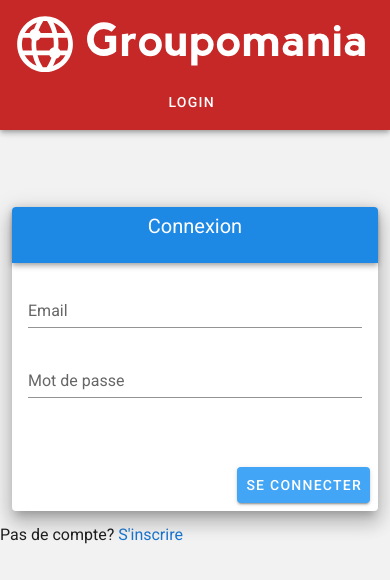
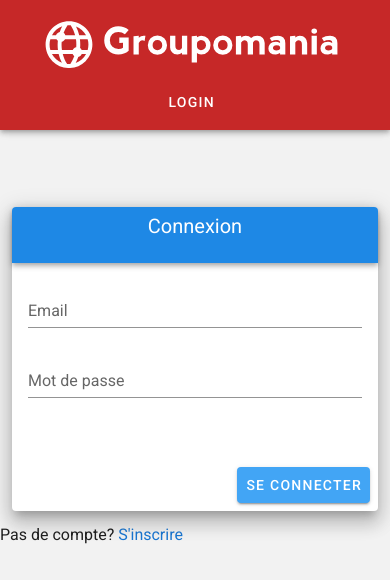
Before and after one commit to TaillepierreN/P7_taillepierre_nicolas, a Vue app in the folder frontend2/: page /login in a window 390 px wide. Shown: the top 580 px of the page. Built offline with nearby package versions, Linux system fonts and the light colour scheme.

Commit message:
Fix responsive

```diff
--- a/frontend2/src/App.vue
+++ b/frontend2/src/App.vue
@@ -14,7 +14,7 @@
             class="shrink mr-2"
             contain
             src="./assets\img\icon-left-font-monochrome-white.svg"
-            width="350"
+            width="295"
             height="80"
           />
         </v-btn>
--- a/frontend2/src/assets/styles/base/_normes.scss
+++ b/frontend2/src/assets/styles/base/_normes.scss
@@ -7,3 +7,11 @@
 .center{
     justify-content: center;
 }
+.small_hide{
+    @include responsive(phone){
+        display: none;
+    }
+}
+.wordbreakN{
+    word-break: normal;
+}
--- a/frontend2/src/assets/styles/component/_comment.scss
+++ b/frontend2/src/assets/styles/component/_comment.scss
@@ -1,24 +1,52 @@
 .com{
+    @include responsive(phone){
+        flex-direction: column;
+        align-items: center;
+    }
     &_user{
         @include flex(column);
         align-items: center;
+        @include responsive(phone){
+            flex-direction: row;
+            justify-content: center;
+        }
         &_nameplate{
             flex-direction: column;
             justify-content: center;
+            @include responsive(phone){
+                flex-direction: row;
+            }
         }
         &_name{
-            word-break: normal;
             @include responsive(phone){
                 font-size: 0.9rem
+            }
+        }
+        &_date{
+            display: flex;
+            flex-direction: column;
+            align-items: center;
+            text-align: center;
+            margin-right: 20px;
+            @include responsive(phone){
+                align-items: flex-start
             }
         }
     }
     &_content{
         @include flex(column);
+        @include responsive(phone){
+            flex: 0 0 100%;
+            max-width: 100%;
+        }
     }
     &_btn{
         @include flex(column);
         justify-content: flex-end;
+        @include responsive(phone){
+            flex-direction: row;
+            justify-content: center;
+        }
         &_text{
             @include responsive(tablet){
                 display: none;
--- a/frontend2/src/components/CommentComponent.vue
+++ b/frontend2/src/components/CommentComponent.vue
@@ -7,7 +7,7 @@
         transition="fade-transition"
     >
         <v-container>
-        <v-row no-gutter>
+        <v-row no-gutter class="com">
             <v-col cols="2" class="pt-1 com_user">
                 <router-link
                 :to="{ name: 'profile', params:{id: editComment.user.id}}">
@@ -20,9 +20,11 @@
                             v-else
                         />
                     </v-avatar>
-                    <v-card-title class="com_user_name">{{ editComment.user.username }}</v-card-title>
+                    <v-card-title class="com_user_name wordbreakN">{{ editComment.user.username }}</v-card-title>
                 </v-layout>
                 </router-link>
+                <v-container class="com_user_date">
+
                 <v-card-subtitle class="pa-0">
                     {{ formatDate(editComment.createdAt) }}
                 </v-card-subtitle>
@@ -32,6 +34,7 @@
                 >
                     ({{ formatDate(editComment.updatedAt) }})
                 </v-card-subtitle>
+                </v-container>
             </v-col>
             <v-col cols="8" class="com_content mb-2">
                 <v-textarea v-if="editCom == true" v-model="modifiedContent">
--- a/frontend2/src/components/Newpost.vue
+++ b/frontend2/src/components/Newpost.vue
@@ -3,7 +3,7 @@
     <template v-slot:activator="{ on, attrs }">
       <v-btn text v-bind="attrs" v-on="on">
         <v-icon>mdi-plus</v-icon>
-        Nouveau post
+        <span class="small_hide">Nouveau post</span>
       </v-btn>
     </template>
     <template v-slot:default="dialog">
--- a/frontend2/src/components/Popup.vue
+++ b/frontend2/src/components/Popup.vue
@@ -9,8 +9,8 @@
       <v-card>
         <v-toolbar color="error" dark>Supprimer le compte</v-toolbar>
         <v-card-text>
-          <div class="text-h6 pa-12">
-            Voulez vous définitivement supprimer le compte?
+          <div class="text-h6 pa-12 wordbreakN">
+            Voulez-vous définitivement supprimer le compte?
           </div>
         </v-card-text>
         <v-card-actions class="space-between">
--- a/frontend2/src/components/ProfileComponent.vue
+++ b/frontend2/src/components/ProfileComponent.vue
@@ -111,12 +111,12 @@
         </v-list-item>
         <v-spacer></v-spacer>
         <v-btn class="mr-3" v-if="isUserOrAdmin" @click="editMode = !editMode"
-          >Editer le profil</v-btn
+          >Editer <span class="small_hide">le profil</span></v-btn
         >
       </v-layout>
     </v-card>
     <v-layout class="mx-auto column" justify-center align-center tile max-width="600px">
-      <v-card-title>Liste des posts de l'utilisateur</v-card-title>
+      <v-card-title class="wordbreakN">Liste des posts de l'utilisateur</v-card-title>
       <v-spacer></v-spacer>
       <PostComponent
         :post="post"
```
